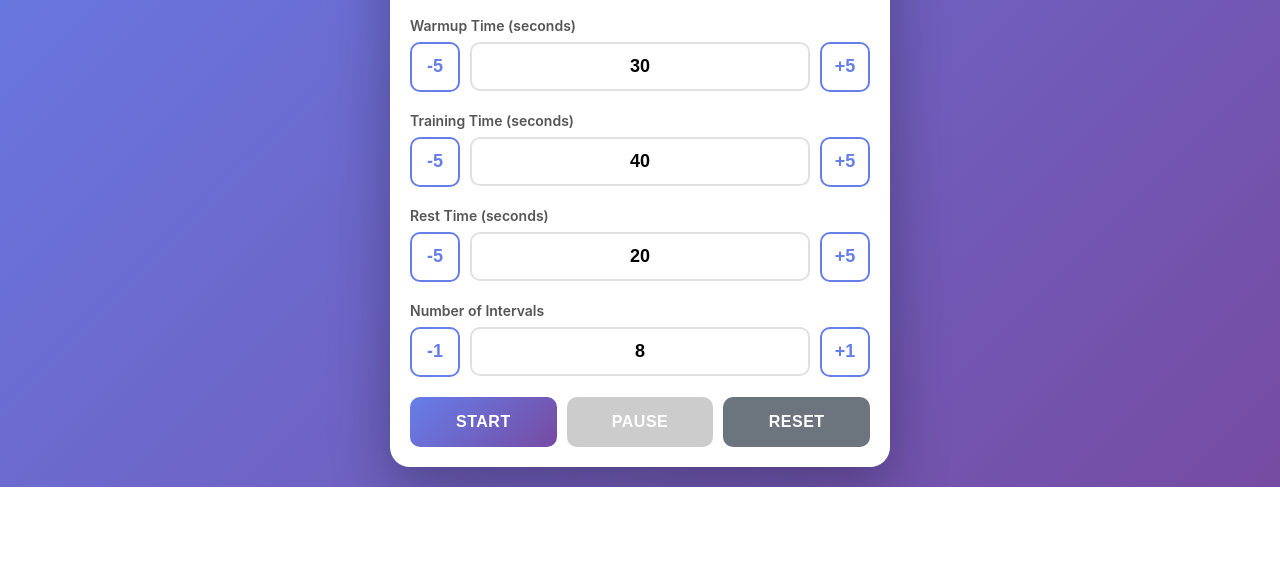
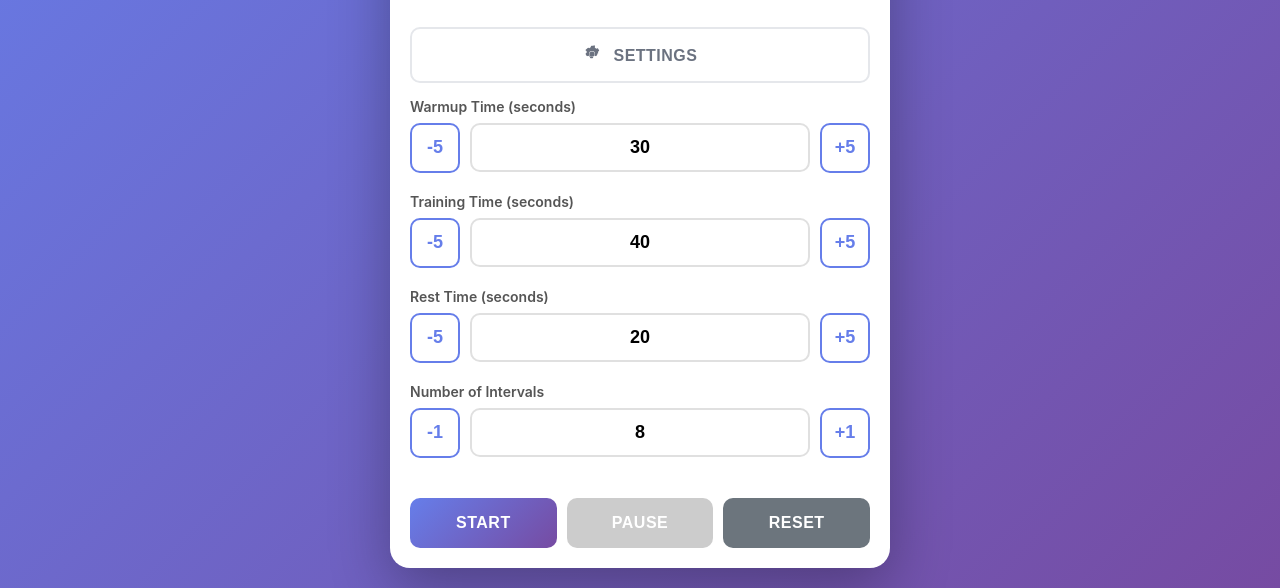
Before and after one commit to MichaelJLarsson/congenial-engine, a plain HTML site: page index.html in a window 1280 px wide. Shown: the part 314-902 px from the top of the page. Before the commit the page ends 801 px from the top, so only its background shows below. Drawn offline with Linux system fonts and the light colour scheme.

Commit message:
First commit

```diff
--- a/app.js
+++ b/app.js
@@ -86,6 +86,13 @@ function startTimer() {
 
     // Disable settings inputs
     toggleSettingsInputs(true);
+
+    // Auto-hide settings on start (Option C) using aria-expanded
+    const toggleBtn = document.getElementById('settingsToggle');
+    if (toggleBtn) {
+        toggleBtn.setAttribute('aria-expanded', 'false');
+        toggleBtn.setAttribute('aria-pressed', 'false');
+    }
 
     if (!timerState.isPaused) {
         // Starting fresh
@@ -230,6 +237,18 @@ function toggleSettingsInputs(disabled) {
     adjustButtons.forEach(btn => btn.disabled = disabled);
 }
 
+// Toggle visibility of settings panel and sync ARIA state
+function toggleSettingsPanel() {
+    const toggleBtn = document.getElementById('settingsToggle');
+    if (!toggleBtn) {
+        return;
+    }
+    const expanded = toggleBtn.getAttribute('aria-expanded') === 'true';
+    const nextExpanded = !expanded;
+    toggleBtn.setAttribute('aria-expanded', String(nextExpanded));
+    toggleBtn.setAttribute('aria-pressed', String(nextExpanded));
+}
+
 // Simple beep sound using Web Audio API
 function playBeep() {
     try {
--- a/index.html
+++ b/index.html
@@ -21,6 +21,21 @@
                 <div class="time-display" id="timeDisplay">00:00</div>
                 <div class="interval-counter" id="intervalCounter">Interval: 0/0</div>
             </div>
+
+            <!-- Settings Toggle -->
+            <button
+                id="settingsToggle"
+                class="btn settings-toggle"
+                aria-controls="settingsPanel"
+                aria-expanded="true"
+                aria-pressed="true"
+                onclick="toggleSettingsPanel()"
+            >
+                <svg class="icon" viewBox="0 0 24 24" focusable="false" aria-hidden="true">
+                    <path d="M12 15.5a3.5 3.5 0 1 0 0-7 3.5 3.5 0 0 0 0 7Zm9.03-3.78-.96-.55c.06-.39.1-.8.1-1.17s-.04-.78-.1-1.17l.96-.55a1 1 0 0 0 .37-1.37l-1.14-1.98a1 1 0 0 0-1.28-.44l-1.1.46c-.6-.5-1.27-.92-1.98-1.23l-.17-1.18A1 1 0 0 0 13.75 1h-2.3a1 1 0 0 0-.99.84l-.18 1.18c-.71.3-1.37.72-1.98 1.22l-1.1-.45a1 1 0 0 0-1.28.44L3.58 6.21a1 1 0 0 0 .37 1.37l.96.55c-.06.39-.1.8-.1 1.17 0 .38.04.78.1 1.17l-.96.55a1 1 0 0 0-.37 1.37l1.14 1.98a1 1 0 0 0 1.28.44l1.1-.46c.6.5 1.27.92 1.98 1.23l.17 1.18c.08.48.5.84.99.84h2.3c.5 0 .91-.36.99-.84l.17-1.18c.71-.3 1.38-.72 1.98-1.22l1.1.45c.47.2 1.02.02 1.28-.44l1.14-1.98a1 1 0 0 0-.37-1.37ZM12 8a4 4 0 1 1 0 8 4 4 0 0 1 0-8Z"></path>
+                </svg>
+                Settings
+            </button>
 
             <!-- Settings Panel -->
             <div class="settings-panel" id="settingsPanel">
--- a/styles.css
+++ b/styles.css
@@ -75,6 +75,12 @@ main {
 /* Settings Panel */
 .settings-panel {
     margin-bottom: 20px;
+    /* Smooth expand/collapse */
+    overflow: hidden;
+    max-height: 2000px; /* sufficiently large to accommodate content */
+    opacity: 1;
+    transform: translateY(0);
+    transition: max-height 300ms ease-out, opacity 250ms ease-out, transform 250ms ease-out;
 }
 
 .setting-group {
@@ -185,6 +191,31 @@ main {
     color: white;
 }
 
+/* Settings toggle button */
+.settings-toggle {
+    width: 100%;
+    margin: 10px 0 15px 0;
+    background: #ffffff;
+    color: #6b7280;
+    border: 2px solid #e5e7eb;
+}
+
+.settings-toggle:hover {
+    border-color: #cbd5e1;
+}
+
+.settings-toggle:active {
+    transform: scale(0.98);
+}
+
+.settings-toggle .icon {
+    width: 18px;
+    height: 18px;
+    margin-right: 8px;
+    fill: currentColor;
+    vertical-align: -2px;
+}
+
 /* Phase-specific colors */
 .phase-warmup {
     color: #f59e0b !important;
@@ -192,6 +223,25 @@ main {
 
 .phase-training {
     color: #10b981 !important;
+}
+
+/* Utility */
+.hidden {
+    display: none;
+}
+
+/* Collapse panel when Settings toggle is not expanded */
+#settingsToggle[aria-expanded="false"] + #settingsPanel {
+    max-height: 0;
+    opacity: 0;
+    transform: translateY(-10px);
+}
+
+/* Smooth opening animation when expanded */
+#settingsToggle[aria-expanded="true"] + #settingsPanel {
+    max-height: 2000px;
+    opacity: 1;
+    transform: translateY(0);
 }
 
 .phase-rest {
```
